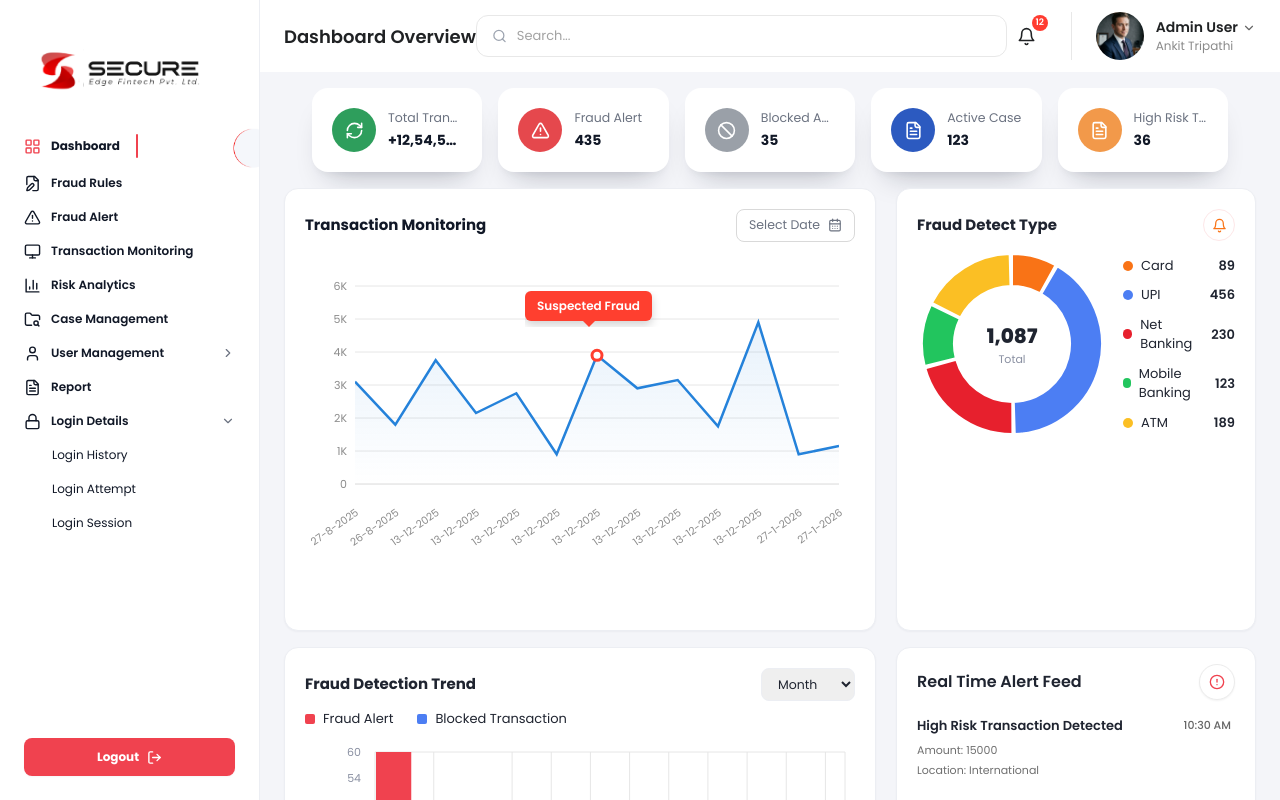
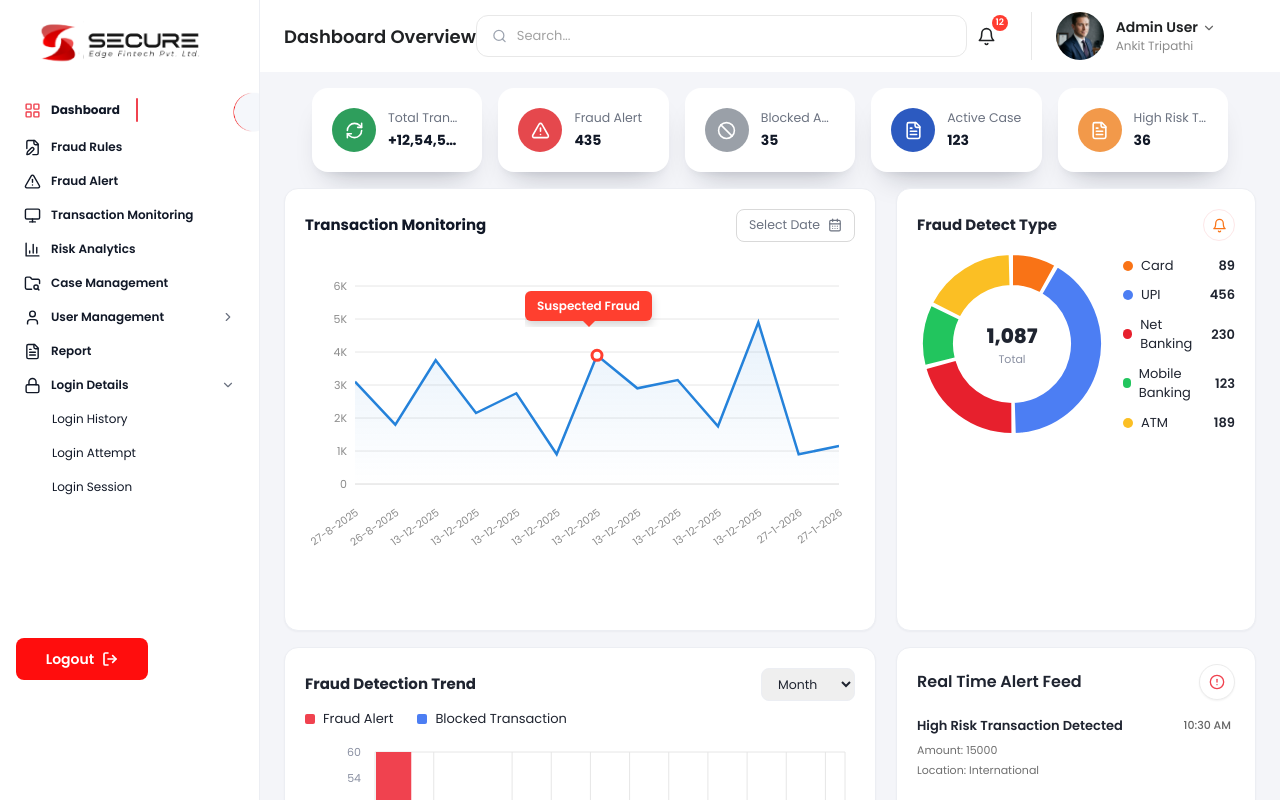
Before and after one commit to pratyushtripathi-Backend/se_frms_frontend, a React (Vite) app in the folder secure-edge-dashboard_1/secure-edge-dashboard/: page / in a window 1280 px wide. Built offline with nearby package versions, Linux system fonts and the light colour scheme.

Commit message:
MODIFICATIONS

```diff
--- a/secure-edge-dashboard_1/secure-edge-dashboard/src/components/Header.jsx
+++ b/secure-edge-dashboard_1/secure-edge-dashboard/src/components/Header.jsx
@@ -41,7 +41,7 @@ export default function Header({
         </div>
 
         {/* Right */}
-        <div className="flex items-center gap-6">
+        <div className="flex items-center gap-6 pr-10">
           {/* Notification */}
           <button className="relative flex h-10 w-10 items-center justify-center">
             <Bell size={19} strokeWidth={2} className="text-[#202224]" />
@@ -67,6 +67,7 @@ export default function Header({
                 <span className="text-[14px] font-semibold text-[#202224]">
                   Admin User
                 </span>
+
                 <ChevronDown size={14} className="text-[#666]" />
               </div>
 
@@ -79,7 +80,7 @@ export default function Header({
       </header>
 
       {showDivider && (
-        <div className="h-[2px] w-full bg-white border-b border-[#ECECEC]" />
+        <div className="h-[2px] w-full border-b border-[#ECECEC] bg-white" />
       )}
     </>
   );
--- a/secure-edge-dashboard_1/secure-edge-dashboard/src/components/Sidebar.jsx
+++ b/secure-edge-dashboard_1/secure-edge-dashboard/src/components/Sidebar.jsx
@@ -87,9 +87,9 @@ export default function Sidebar({
   const [openMenu, setOpenMenu] = useState("Login Details");
 
   return (
-    <aside className="relative flex h-screen w-[260px] shrink-0 flex-col border-r border-brand-border bg-brand-panel">
+    <aside className="relative flex h-screen w-[260px] shrink-0 flex-col overflow-hidden border-r border-brand-border bg-brand-panel">
       {/* Logo */}
-      <div className="flex items-center px-7 pt-8 pb-5">
+      <div className="flex items-center px-7 pt-1 pb-3">
         <img
           src="/logo.png"
           alt="Secure Edge"
@@ -98,7 +98,13 @@ export default function Sidebar({
       </div>
 
       {/* Navigation */}
-      <nav className="flex-1 overflow-y-auto">
+      <nav
+        className="hide-scrollbar flex-1 overflow-y-auto overflow-x-hidden"
+        style={{
+          scrollbarWidth: "none",
+          msOverflowStyle: "none",
+        }}
+      >
         {NAV_ITEMS.map((item) => {
           const Icon = item.icon;
           const hasChildren = !!item.children;
@@ -180,9 +186,7 @@ export default function Sidebar({
                   {item.children.map((child) => (
                     <button
                       key={child.page}
-                      onClick={() => {
-                        setCurrentPage(child.page);
-                      }}
+                      onClick={() => setCurrentPage(child.page)}
                       className={`relative flex w-full items-center py-2 pl-[52px] pr-6 text-[12px] transition-colors ${
                         currentPage === child.page
                           ? "font-semibold text-brand-red"
@@ -204,10 +208,31 @@ export default function Sidebar({
       </nav>
 
       {/* Logout */}
-      <div className="px-6 pb-6 pt-3">
-        <button className="flex w-full items-center justify-center gap-2 rounded-lg bg-brand-red py-2.5 text-[12px] font-bold text-white shadow-card transition-colors hover:bg-brand-redDark">
-          Logout
-          <LogOut size={15} strokeWidth={2.2} />
+      <div className="absolute bottom-[120px] left-0 w-full px-4">
+        <button
+          className="
+            flex
+            h-[42px]
+            w-[132px]
+            items-center
+            justify-center
+            gap-2
+            rounded-[8px]
+            bg-[#FF0D0D]
+            text-[14px]
+            font-semibold
+            text-white
+            transition-colors
+            hover:bg-[#E60000]
+          "
+        >
+          <span>Logout</span>
+
+          <LogOut
+            size={16}
+            strokeWidth={2.5}
+            className="text-white"
+          />
         </button>
       </div>
     </aside>
```
